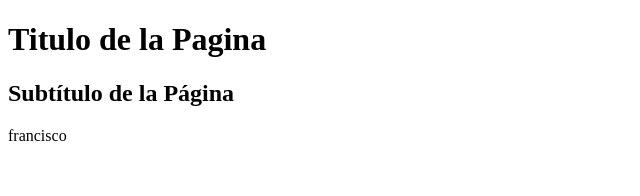
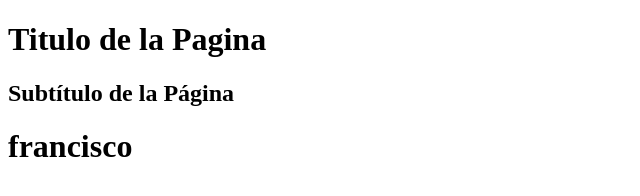
Before and after one commit to ipf-tlp-2019/Prueba, a plain HTML site: page index.html in a window 1280 px wide. Shown: the whole page, without its empty margins (0-640 px from the left). Drawn offline with Linux system fonts and the light colour scheme.

Commit message:
modificacion

```diff
--- a/index.html
+++ b/index.html
@@ -9,6 +9,6 @@
 <body>
     <h1>Titulo de la Pagina</h1>
     <h2>Subtítulo de la Página</h2>
-    francisco
+    <h1>francisco</h1>
 </body>
 </html>
```
